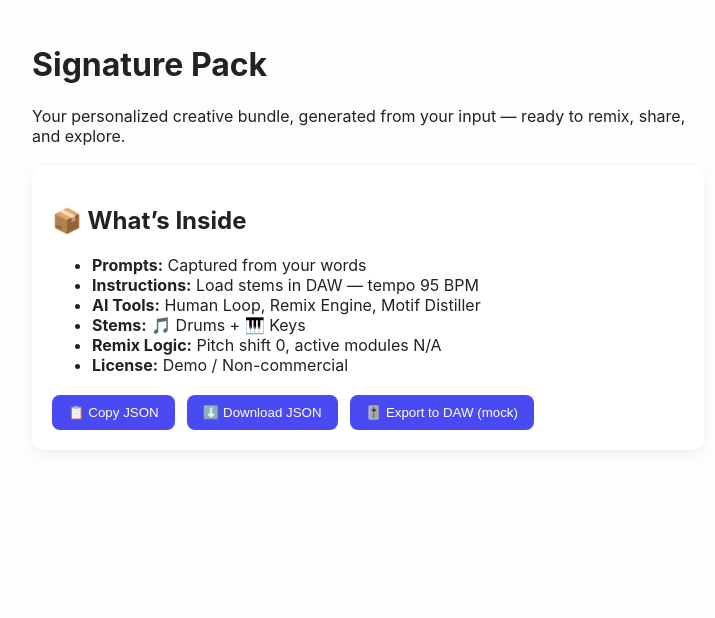
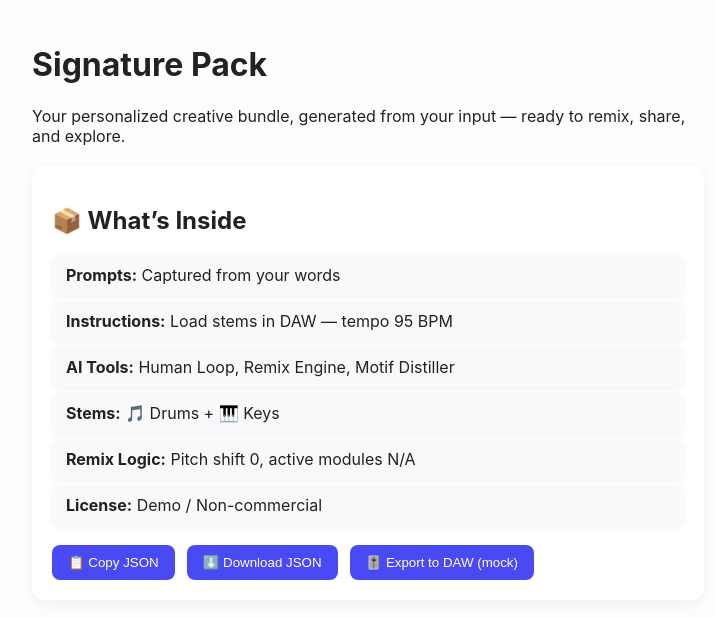
Before and after one commit to djq-dev/quodx-demo-clean, a Next.js app: page /export in a window 1280 px wide. Shown: the top 618 px of the page, without its empty margins (272-987 px from the left). Built offline with nearby package versions, Linux system fonts and the light colour scheme.

Commit message:
Update globals.css

```diff
--- a/styles/globals.css
+++ b/styles/globals.css
@@ -119,3 +119,18 @@ button.secondary:hover {
   margin-bottom: 4px;
   color: #222;
 }
+
+/* Signature Pack Summary */
+.pack-summary {
+  list-style: none;
+  padding: 0;
+  margin: 0;
+}
+
+.pack-summary li {
+  background: #f9f9fb;
+  margin: 6px 0;
+  padding: 10px 14px;
+  border-radius: 8px;
+  box-shadow: 0 2px 6px rgba(0, 0, 0, 0.05);
+}
```
